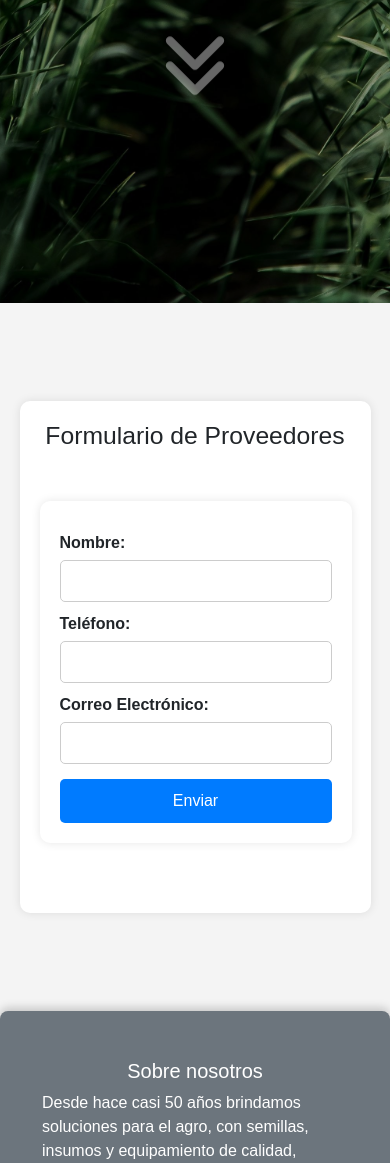
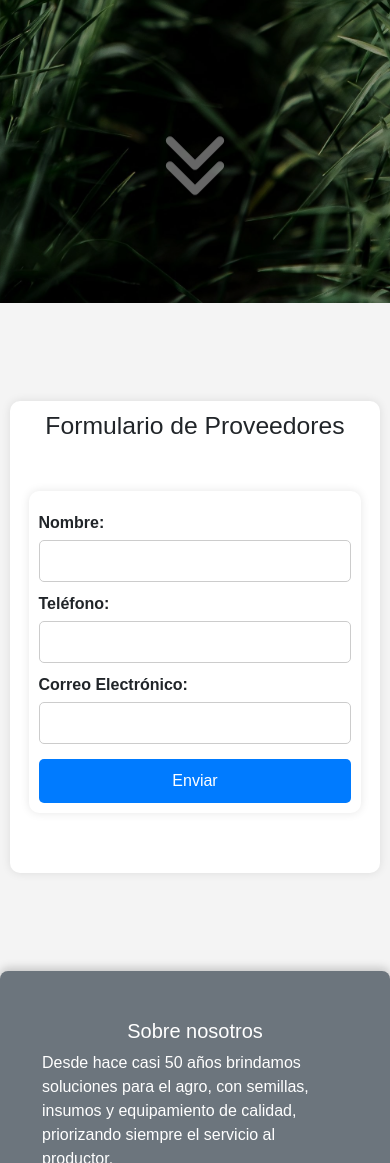
Before and after one commit to pepito2521/Supplier-Onboarding, a website: page FRONTEND/public/index.html in a window 390 px wide. Shown: the part 541-1704 px from the top of the page. Drawn offline with Linux system fonts and the light colour scheme.

Commit message:
Se agrega un media query para que el diseño se adapte a celulares y tablets

```diff
--- a/FRONTEND/public/styles.css
+++ b/FRONTEND/public/styles.css
@@ -10,7 +10,7 @@ body {
 .menu-container {
   background: white;
   padding: 20px;
-  width: 90dvw;
+  width: 90%;
   margin: 50px auto;
   box-shadow: 0 0 10px rgba(0, 0, 0, 0.1);
   border-radius: 10px;
@@ -20,7 +20,8 @@ body {
 .form-container {
   background: white;
   padding: 20px;
-  width: 80dvw;
+  width: 95%;
+  max-width: 600px;
   margin: 50px auto;
   box-shadow: 0 0 10px rgba(0, 0, 0, 0.1);
   border-radius: 10px;
@@ -217,3 +218,30 @@ transition: all 0.5s ;
 html {
   scroll-behavior: smooth;
 }
+
+/* MEDIA QUERY PARA ADAPTAR LA PAGINA A CELULARES O TABLETS */
+
+@media (max-width: 768px) {
+  .titulo-formal {
+    font-size: 2rem; /* más chico en celular */
+  }
+
+  .subtitulo-formal {
+    font-size: 1rem;
+    white-space: normal; /* permite que se acomode a varias líneas */
+  }
+
+  .form-container,
+  .menu-container {
+    width: 95%; /* ocupa casi todo el ancho disponible */
+    padding: 10px;
+  }
+
+  .btn {
+    width: 100%; /* botones más fáciles de tocar */
+  }
+
+  .flecha-svg {
+    bottom: 100px; /* sube la flecha para que no quede tan baja */
+  }
+}
```
